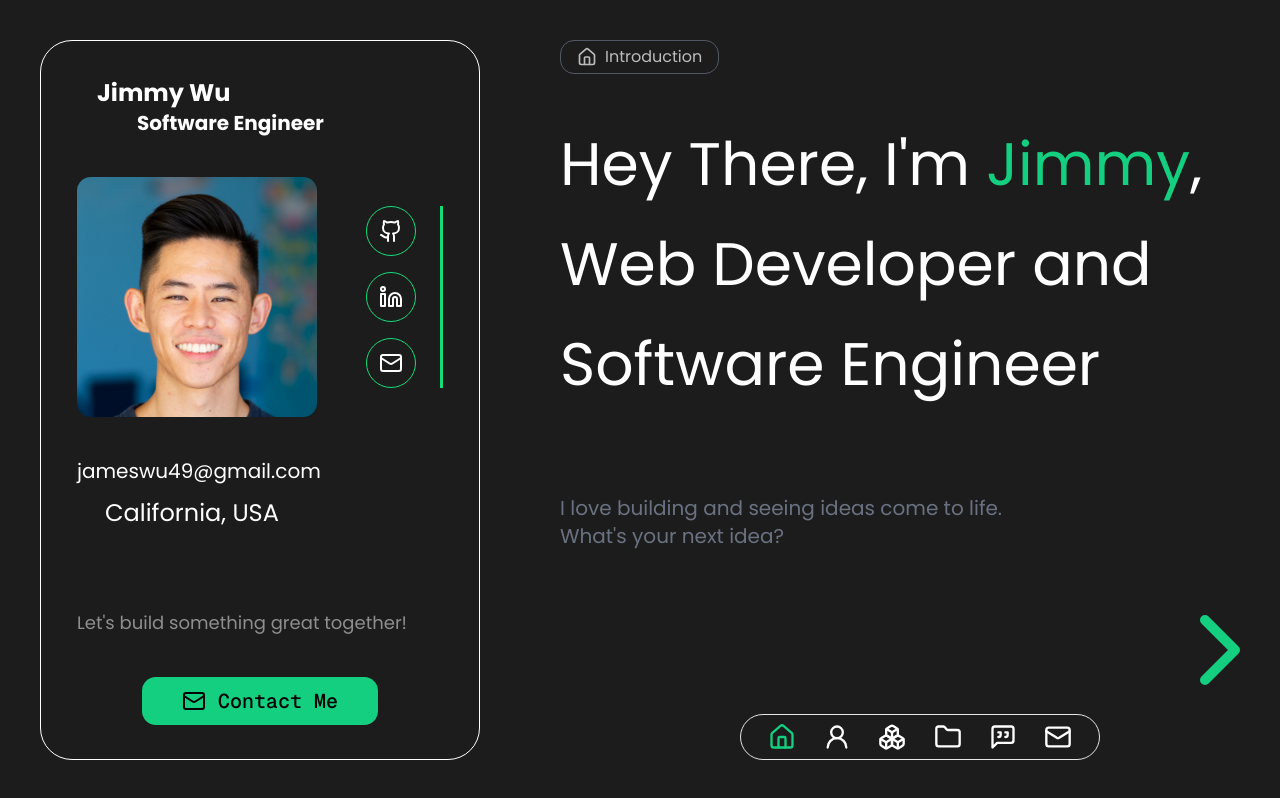
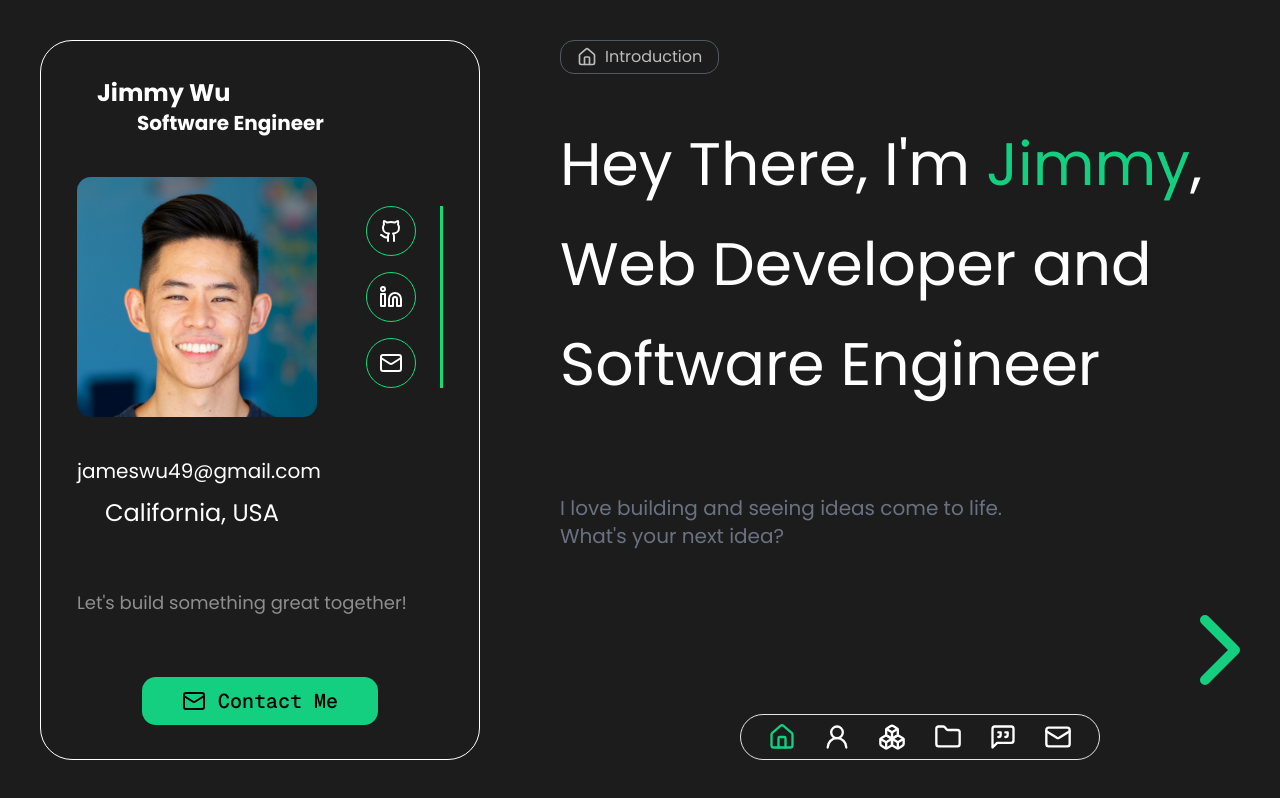
Before and after one commit to jameswu49/portfolio-v2, a Next.js app: page / in a window 1280 px wide. Built offline with nearby package versions, Linux system fonts and the light colour scheme.

Commit message:
adjust contact me button margin

```diff
--- a/src/components/custom/profile-card/profile-card.tsx
+++ b/src/components/custom/profile-card/profile-card.tsx
@@ -67,13 +67,13 @@ const ProfileCard = ({}: Props) => {
         <div className="space-y-3 px-5">
           <h2 className="text-white text-xl">jameswu49@gmail.com</h2>
           <h3 className="text-white text-2xl pl-7">California, USA</h3>
-          <p className="text-white text-lg opacity-50 mt-20">
+          <p className="text-white text-lg opacity-50 my-15 2xl:my-20">
             Let&apos;s build something great together!
           </p>
         </div>
 
         {/* Email Button */}
-        <div className="flex justify-center mt-10 bottom-10 left-0 w-full 2xl:mt-20">
+        <div className="flex justify-center  w-full 2xl:mt-20">
           <Link href="/contact">
             <Button className="bg-primary-foreground text-black p-6 rounded-xl cursor-pointer">
               <div className="flex gap-3 px-4 items-center text-xl font-mono tracking-0">
```
